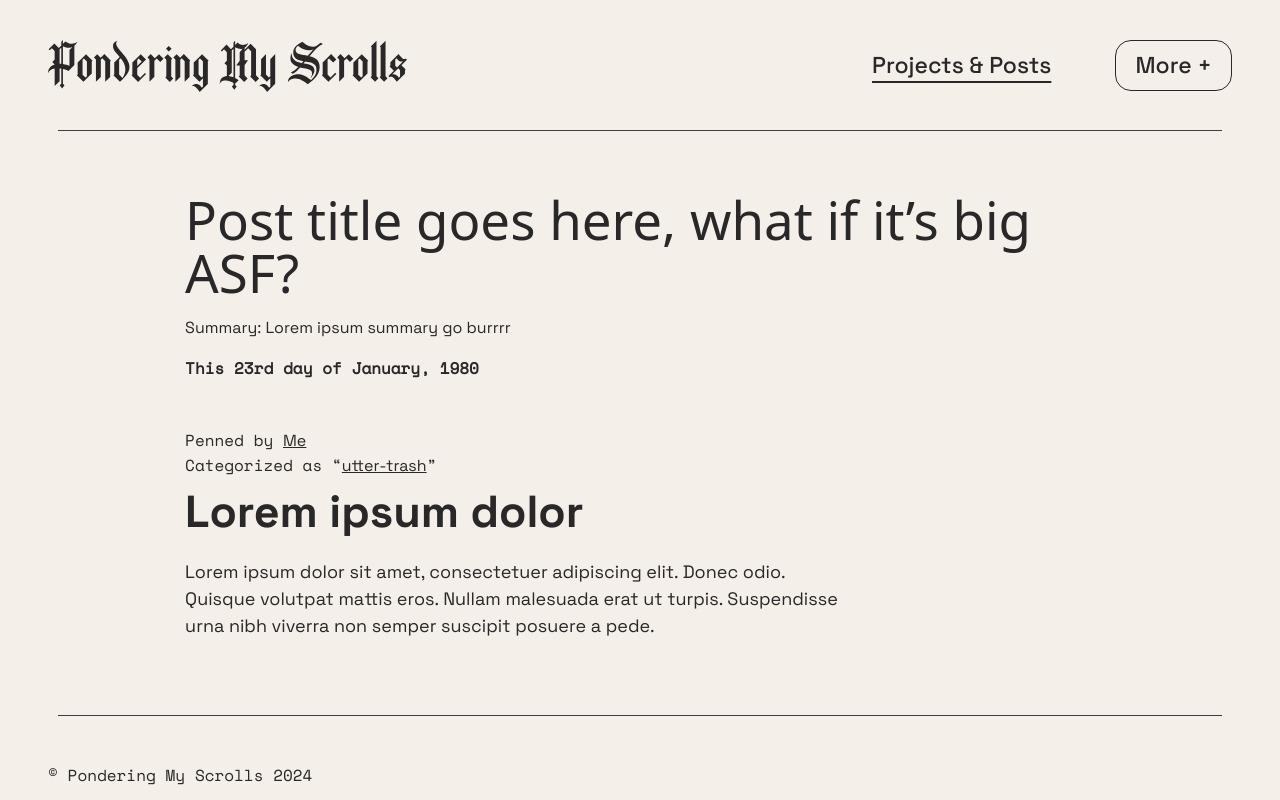
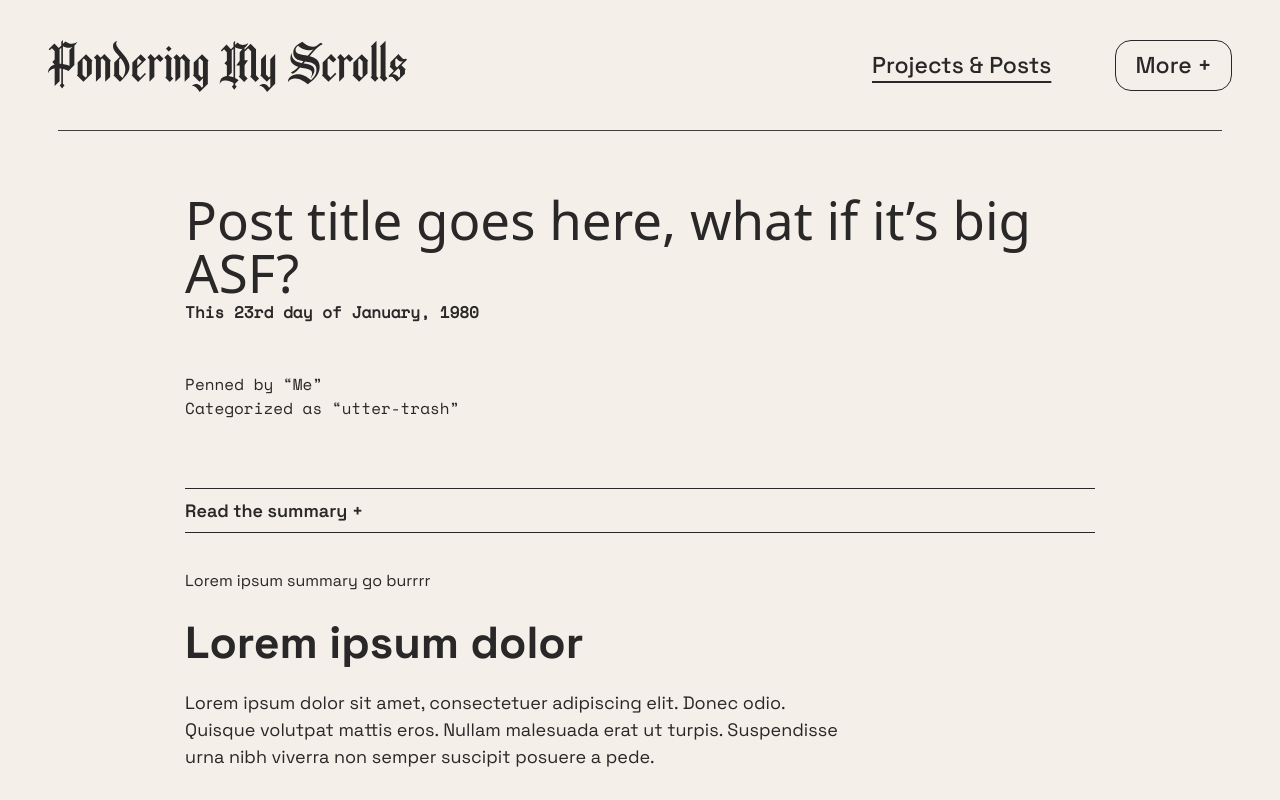
Before and after one commit to Pondering-My-Scrolls/pondering-my-scrolls-website, a Next.js app: page /posts/test-2 in a window 1280 px wide. Shown: the top 800 px of the page. Built offline with nearby package versions, Linux system fonts and the light colour scheme; a web font is replaced by a local one.

Commit message:
WIP: Working on post summary

```diff
--- a/app/posts/[slug]/page.tsx
+++ b/app/posts/[slug]/page.tsx
@@ -2,19 +2,11 @@ import React from 'react';
 import fs from "fs";
 import Markdown from "markdown-to-jsx";
 import matter from "gray-matter";
-import Link from "next/link";
 
 import getPostMetadata from '../../../components/getPostMetadata';
 import Date from '../../../components/postDate';
 
 import './posts.scss';
-
-export async function generateMetadata({ params, searchParams }) {
-    return {
-        title: 'My title',
-        description: 'My description',
-    }
-}
 
 const getPostContent = (slug: string) => {
     const folder = "posts/";
@@ -22,13 +14,6 @@ const getPostContent = (slug: string) => {
     const content = fs.readFileSync(file, "utf8");
     const matterResult = matter(content);
     return matterResult;
-};
-
-export const generateStaticParams = async () => {
-    const posts = getPostMetadata();
-    return posts.map((post) => ({
-        slug: post.slug,
-    }));
 };
 
 const Post = (props: any) => {
@@ -42,9 +27,6 @@ const Post = (props: any) => {
                     <h1 className="h1">
                         {post.data.title}
                     </h1>
-                    <p>
-                        Summary: {post.data.summary}
-                    </p>
                 </header>
 
                 <aside className="post__aside col-1-4 m-col-2-9">
@@ -52,12 +34,23 @@ const Post = (props: any) => {
                         <Date dateString={post.data.date} />
                     </p>
                     <p>
-                        Penned by <a rel="author" href="#">{post.data.author}</a>
+                        Penned by “{post.data.author}”
                     </p>
                     <p>
-                        Categorized as “<a href="#">{post.data.category}</a>”
+                        Categorized as “{post.data.category}”
                     </p>
                 </aside>
+
+                <div className="post__summary col-4-10 m-col-2-9">
+                    <h2>
+                        <button id="summaryToggle">
+                            Read the summary +
+                        </button>
+                    </h2>
+                    <p id="summaryContent">
+                        {post.data.summary}
+                    </p>
+                </div>
 
                 <Markdown className="wysiwyg col-4-10 m-col-2-9">
                     {post.content}
@@ -68,4 +61,11 @@ const Post = (props: any) => {
     )
 }
 
+export const generateStaticParams = async () => {
+    const posts = getPostMetadata();
+    return posts.map((post) => ({
+        slug: post.slug,
+    }));
+};
+
 export default Post
--- a/app/posts/[slug]/posts.scss
+++ b/app/posts/[slug]/posts.scss
@@ -22,3 +22,17 @@
         margin-bottom: 3rem;
     }
 }
+
+.post__summary {
+    button {
+        background: transparent;
+        border: none;
+        border-top: 1px solid $black;
+        border-bottom: 1px solid $black;
+        width: 100%;
+        font-size: 1.125rem;
+        font-weight: 600;
+        padding: 0.5rem 0;
+        margin: 3rem 0 1rem;
+    }
+}
```
